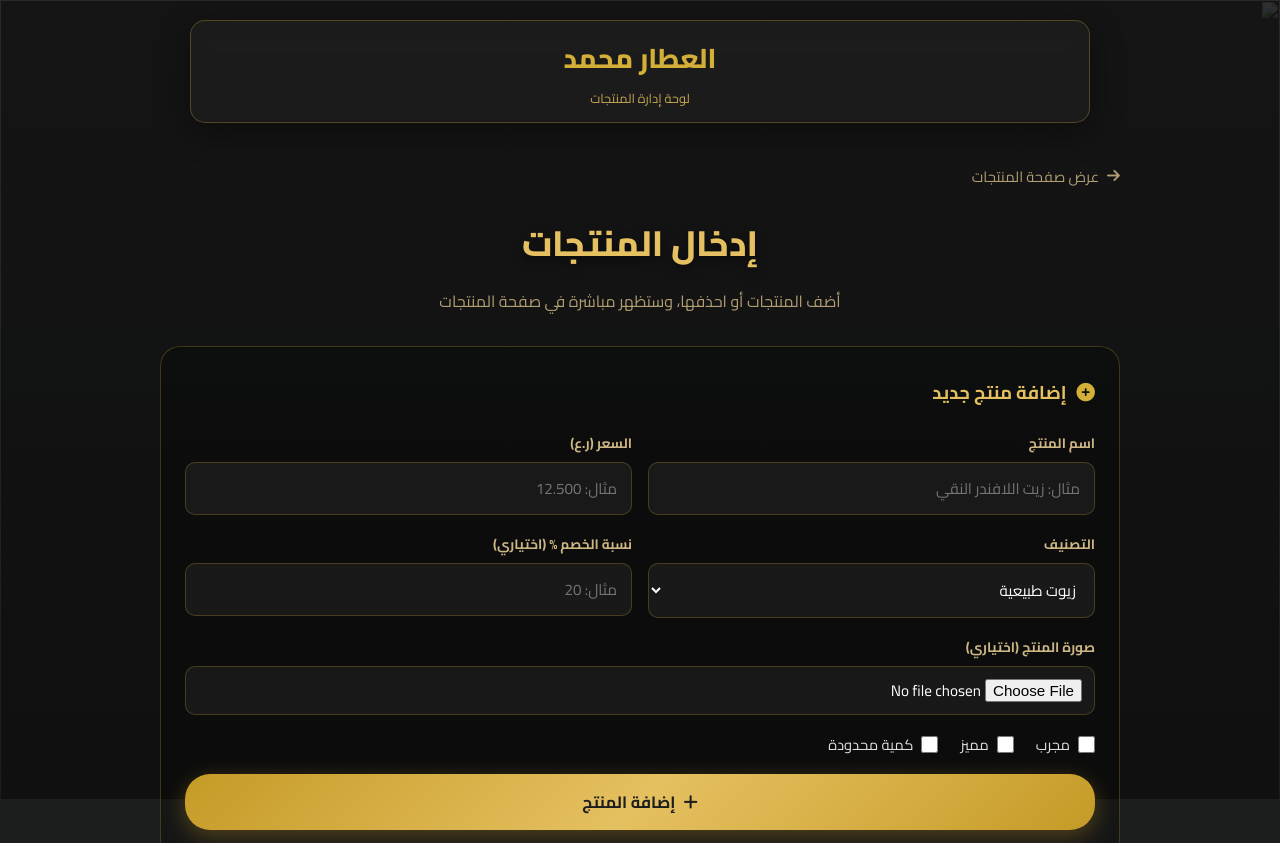
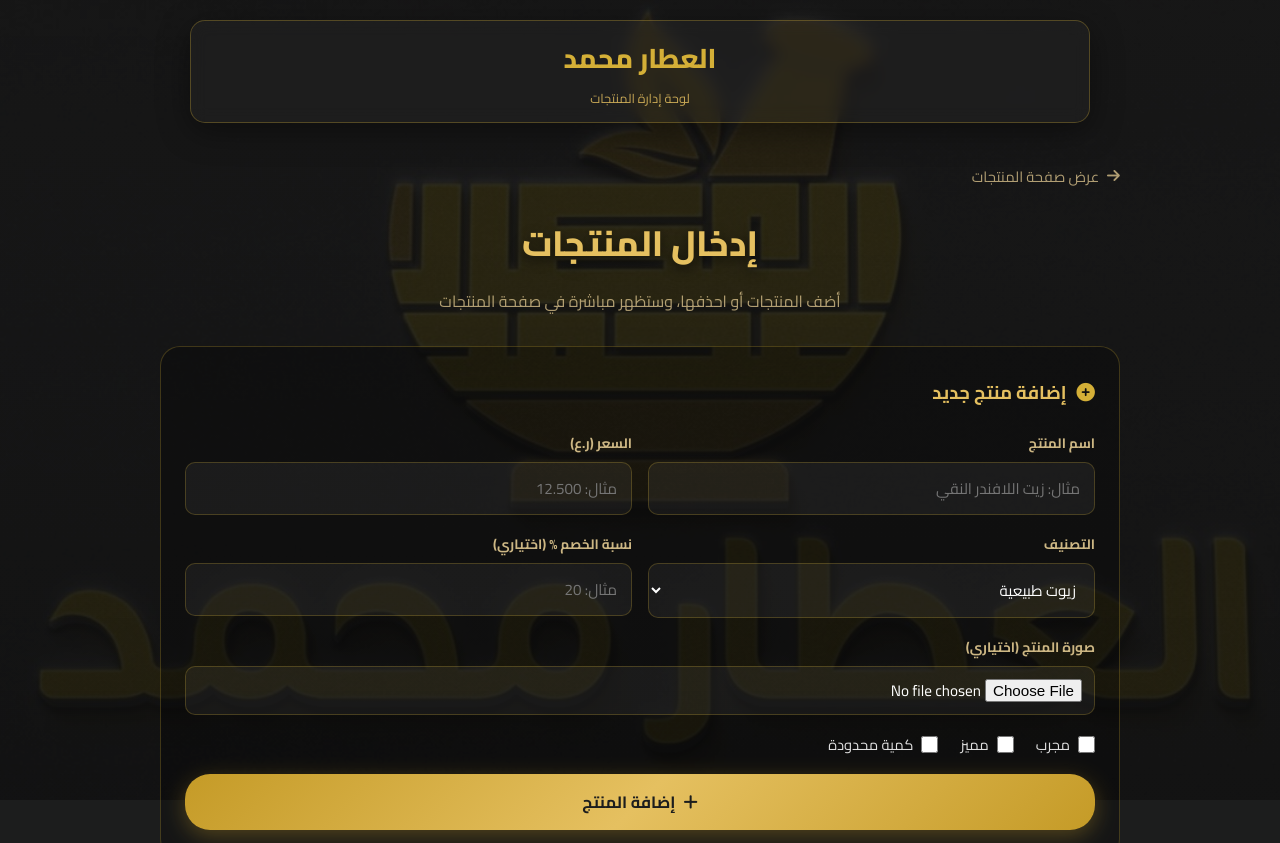
Before and after one commit to 0iqoza-collab/-, a plain HTML site: page admin.html in a window 1280 px wide. Shown: the top 843 px of the page. Drawn offline with Linux system fonts and the light colour scheme.

Commit message:
Update admin.html

```diff
--- a/admin.html
+++ b/admin.html
@@ -172,7 +172,7 @@
 </style>
 </head>
 <body>
-<img src="images/WhatsApp Image 2026-11-21 at 12.47.41 PM.jpeg" alt="" class="bg-photo">
+<img src="WhatsApp Image 2026-11-21 at 12.47.41 PM.jpeg" alt="" class="bg-photo">
 <div class="bg-overlay"></div>
 <div class="main-container">
 <header class="navbar">
```
